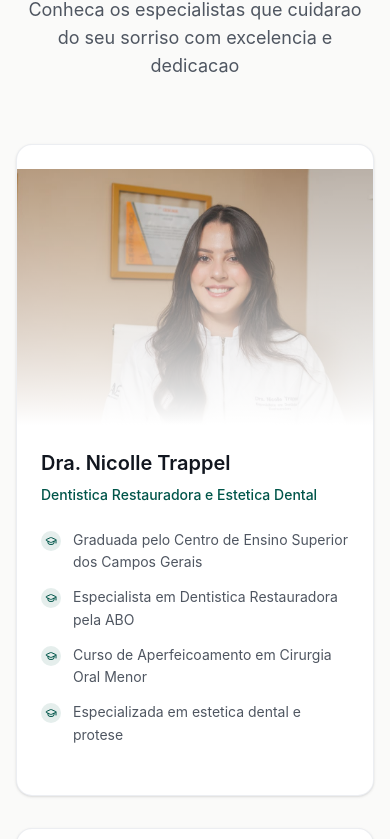
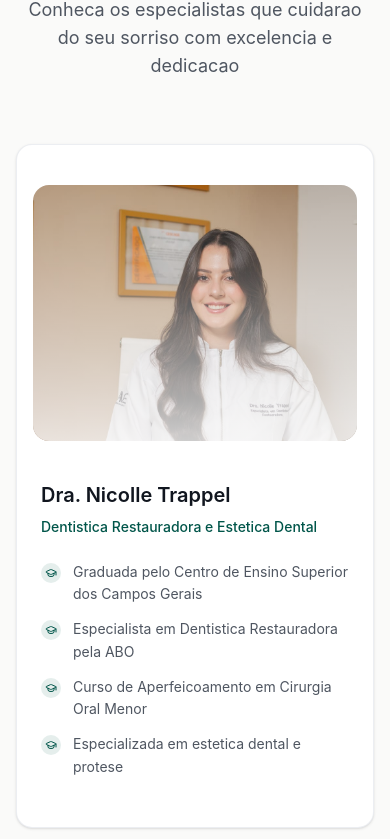
Before and after one commit to JonathanOJ/wave-odontologia, a React (Vite) app: page / in a window 390 px wide. Shown: the part 3932-4771 px from the top of the page. Built offline with nearby package versions, Linux system fonts and the light colour scheme.

Commit message:
feat: enhance team component styling
Add rounded corners, left padding, and increase card width
Adjust mobile gradient overlay for new image radius

Co-authored-by: Jonathan O. Jacobovski <111775412+JonathanOJ@users.noreply.github.com>

```diff
--- a/src/components/team.jsx
+++ b/src/components/team.jsx
@@ -48,7 +48,7 @@ export default function Team() {
         </div>
 
         {/* Team Grid */}
-        <div className="grid lg:grid-cols-2 gap-8 max-w-6xl mx-auto">
+        <div className="grid lg:grid-cols-2 gap-8 max-w-7xl mx-auto">
           {team.map((member, index) => (
             <Card
               key={member.name}
@@ -58,8 +58,8 @@ export default function Team() {
               <CardContent className="p-0">
                 <div className="flex flex-col sm:flex-row">
                   {/* Image */}
-                  <div className="sm:w-2/5 relative">
-                    <div className="img-zoom-container h-64 sm:h-full sm:absolute sm:inset-0">
+                  <div className="sm:w-2/5 relative p-4 sm:pl-4 sm:py-4 sm:pr-0">
+                    <div className="img-zoom-container h-64 sm:h-full overflow-hidden rounded-xl">
                       <img
                         loading="lazy"
                         src={member.image}
@@ -68,7 +68,7 @@ export default function Team() {
                       />
                     </div>
                     {/* Gradient overlay on mobile */}
-                    <div className="sm:hidden absolute inset-0 bg-gradient-to-t from-card to-transparent" />
+                    <div className="sm:hidden absolute inset-4 rounded-xl bg-gradient-to-t from-card/80 to-transparent" />
                   </div>
 
                   {/* Content */}
```
